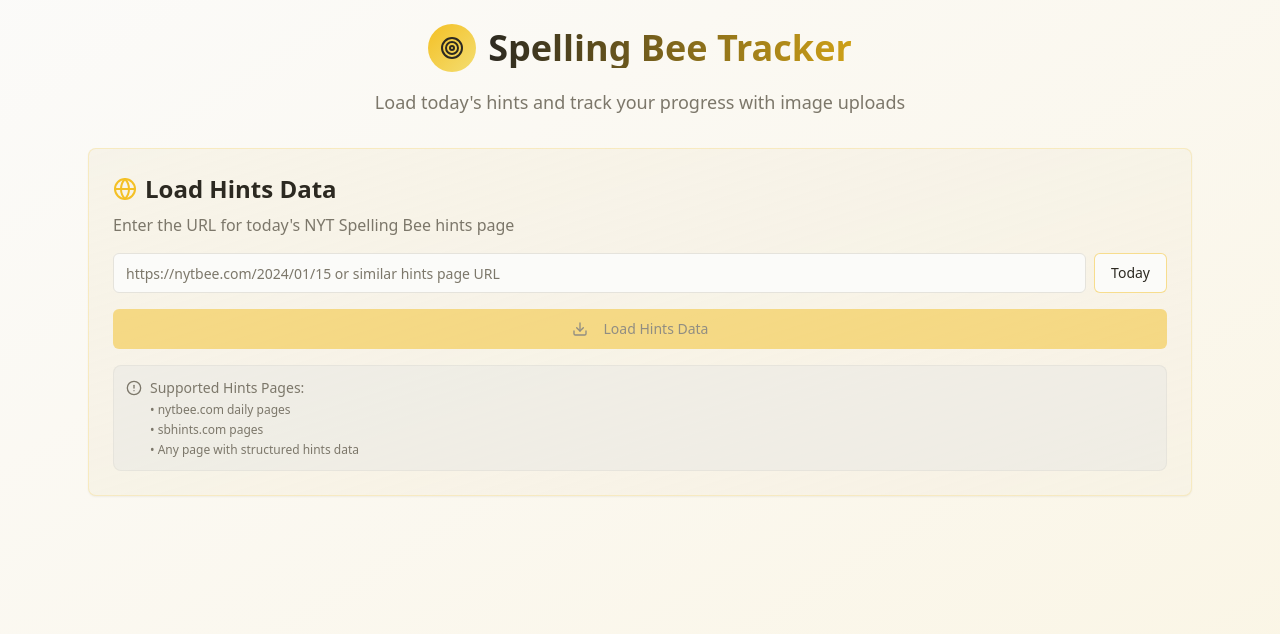
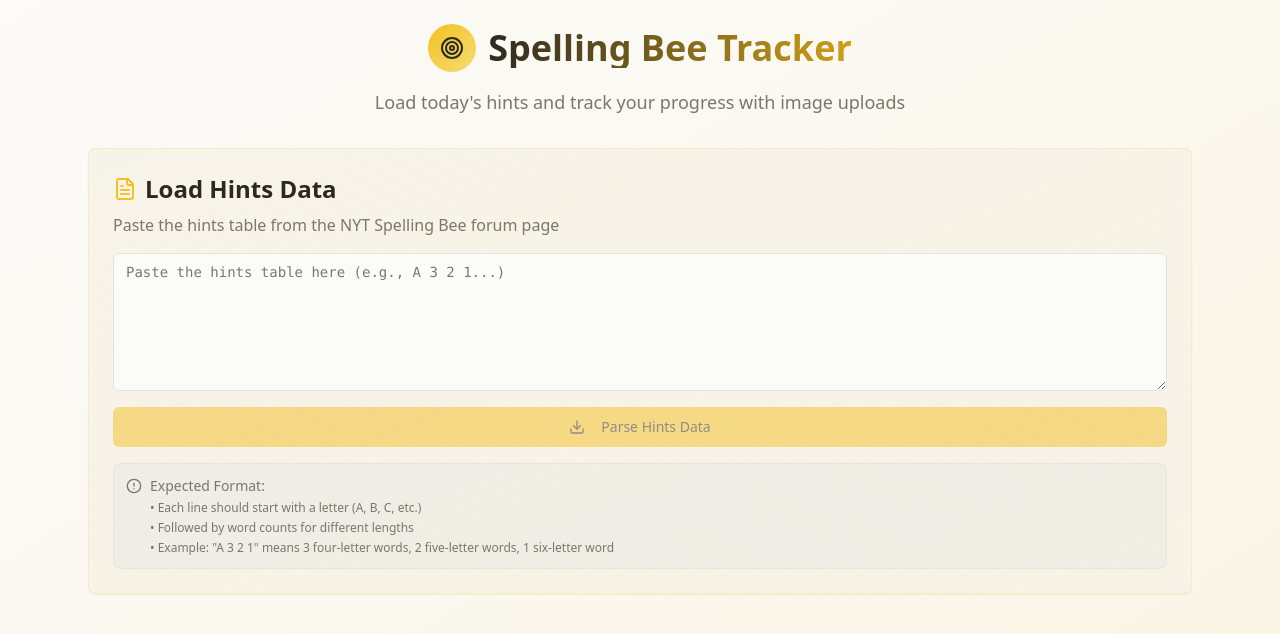
Before and after one commit to jmcorcoran/spelling-bee-tracker, a React (Vite) app: page / in a window 1280 px wide. Shown: the top 634 px of the page. Built offline with nearby package versions, Linux system fonts and the light colour scheme.

Commit message:
Remove URL pasting, add text input
Replaces the URL pasting functionality with a text input for pasting hints table data.

```diff
--- a/src/components/HintsFetcher.tsx
+++ b/src/components/HintsFetcher.tsx
@@ -1,9 +1,9 @@
 import { useState } from 'react';
 import { Card } from '@/components/ui/card';
 import { Button } from '@/components/ui/button';
-import { Input } from '@/components/ui/input';
+import { Textarea } from '@/components/ui/textarea';
 import { Badge } from '@/components/ui/badge';
-import { Globe, Download, AlertCircle, CheckCircle } from 'lucide-react';
+import { FileText, Download, AlertCircle, CheckCircle } from 'lucide-react';
 import { useToast } from '@/hooks/use-toast';
 
 interface HintsData {
@@ -17,7 +17,7 @@ interface HintsFetcherProps {
 }
 
 const HintsFetcher = ({ onHintsLoaded }: HintsFetcherProps) => {
-  const [url, setUrl] = useState('');
+  const [hintsText, setHintsText] = useState('');
   const [isLoading, setIsLoading] = useState(false);
   const [lastFetched, setLastFetched] = useState<string | null>(null);
   const { toast } = useToast();
@@ -63,26 +63,11 @@ const HintsFetcher = ({ onHintsLoaded }: HintsFetcherProps) => {
     }
   };
 
-  // CORS-safe fetch via Jina AI Reader proxy
-  const fetchTextViaProxy = async (rawUrl: string): Promise<string> => {
-    const proxied = 'https://r.jina.ai/http://' + rawUrl.replace(/^https?:\/\//, '');
-    const res = await fetch(proxied, { headers: { Accept: 'text/plain' } });
-    if (!res.ok) throw new Error(`Fetch failed: ${res.status}`);
-    return await res.text();
-  };
-
-  // If user pastes a NYTimes forum URL with a date, derive the matching nytbee.com date page
-  const deriveNytbeeUrl = (nytimesUrl: string): string | null => {
-    const m = nytimesUrl.match(/nytimes\.com\/(\d{4})\/(\d{2})\/(\d{2})\/crosswords\/spelling-bee-forum/i);
-    if (!m) return null;
-    const [, y, mm, dd] = m;
-    return `https://nytbee.com/${y}/${mm}/${dd}`;
-  };
-  const fetchHints = async () => {
-    if (!url.trim()) {
+  const parseHints = async () => {
+    if (!hintsText.trim()) {
       toast({
-        title: "URL Required",
-        description: "Please enter the URL for today's hints page.",
+        title: "Text Required",
+        description: "Please paste the hints table text.",
         variant: "destructive",
       });
       return;
@@ -91,34 +76,12 @@ const HintsFetcher = ({ onHintsLoaded }: HintsFetcherProps) => {
     setIsLoading(true);
 
     try {
-      const inputUrl = url.trim();
-      const candidates: string[] = [];
-
-      const derived = deriveNytbeeUrl(inputUrl);
-      if (derived) candidates.push(derived);
-      candidates.push(inputUrl);
-
-      let parsed: { hintsData: HintsData; totalWords: number } | null = null;
-      let sourceUsed = "";
-
-      for (const src of candidates) {
-        try {
-          const text = await fetchTextViaProxy(src);
-          parsed = parseHintsFromContent(text);
-          if (parsed) {
-            sourceUsed = src;
-            break;
-          }
-        } catch (e) {
-          console.warn("Fetch/parse failed for", src, e);
-        }
-      }
+      const parsed = parseHintsFromContent(hintsText.trim());
 
       if (!parsed) {
         toast({
           title: "Could not parse hints",
-          description:
-            "We couldn't find a recognizable hints grid on that page. Try a nytbee.com daily page for full counts.",
+          description: "We couldn't find a recognizable hints grid in the pasted text. Make sure it includes letter rows with word counts.",
           variant: "destructive",
         });
         return;
@@ -128,74 +91,55 @@ const HintsFetcher = ({ onHintsLoaded }: HintsFetcherProps) => {
       setLastFetched(new Date().toLocaleString());
       toast({
         title: "Hints Loaded!",
-        description: `Loaded ${parsed.totalWords} total words from ${sourceUsed.includes("nytbee.com") ? "nytbee.com" : "the provided URL"}.`,
+        description: `Loaded ${parsed.totalWords} total words from the pasted text.`,
       });
     } catch (error) {
-      console.error("Error fetching hints:", error);
+      console.error("Error parsing hints:", error);
       toast({
         title: "Error Loading Hints",
-        description: "Could not fetch hints data. Please check the URL and try again.",
+        description: "Could not parse hints data. Please check the format and try again.",
         variant: "destructive",
       });
     } finally {
       setIsLoading(false);
     }
   };
-  const loadTodaysHints = () => {
-    // Generate today's likely URL pattern
-    const today = new Date();
-    const year = today.getFullYear();
-    const month = String(today.getMonth() + 1).padStart(2, '0');
-    const day = String(today.getDate()).padStart(2, '0');
-
-    // Common patterns for hints pages
-    const possibleUrl = `https://nytbee.com/${year}/${month}/${day}`;
-    setUrl(possibleUrl);
-  };
 
   return (
     <Card className="p-6 bg-gradient-to-br from-honeycomb/5 to-wax/30 border-honeycomb/20">
       <div className="mb-4">
         <h2 className="text-2xl font-bold text-foreground mb-2 flex items-center gap-2">
-          <Globe className="h-6 w-6 text-honeycomb" />
+          <FileText className="h-6 w-6 text-honeycomb" />
           Load Hints Data
         </h2>
         <p className="text-muted-foreground">
-          Enter the URL for today's NYT Spelling Bee hints page
+          Paste the hints table from the NYT Spelling Bee forum page
         </p>
       </div>
 
       <div className="space-y-4">
-        <div className="flex gap-2">
-          <Input
-            placeholder="https://nytbee.com/2024/01/15 or similar hints page URL"
-            value={url}
-            onChange={(e) => setUrl(e.target.value)}
-            className="flex-1"
-          />
-          <Button
-            variant="outline"
-            onClick={loadTodaysHints}
-            className="border-honeycomb/50 hover:bg-honeycomb/10"
-          >
-            Today
-          </Button>
-        </div>
+        <Textarea
+          placeholder="Paste the hints table here (e.g., A 3 2 1...)"
+          value={hintsText}
+          onChange={(e) => setHintsText(e.target.value)}
+          className="min-h-[120px] font-mono text-sm"
+          rows={6}
+        />
 
         <Button
-          onClick={fetchHints}
-          disabled={isLoading || !url.trim()}
+          onClick={parseHints}
+          disabled={isLoading || !hintsText.trim()}
           className="w-full bg-honeycomb hover:bg-honeycomb-dark text-foreground"
         >
           {isLoading ? (
             <>
               <div className="animate-spin rounded-full h-4 w-4 border-2 border-foreground border-t-transparent mr-2"></div>
-              Loading Hints...
+              Parsing Hints...
             </>
           ) : (
             <>
               <Download className="h-4 w-4 mr-2" />
-              Load Hints Data
+              Parse Hints Data
             </>
           )}
         </Button>
@@ -213,11 +157,11 @@ const HintsFetcher = ({ onHintsLoaded }: HintsFetcherProps) => {
           <div className="flex items-start gap-2">
             <AlertCircle className="h-4 w-4 text-muted-foreground mt-0.5" />
             <div className="text-sm text-muted-foreground">
-              <p className="font-medium mb-1">Supported Hints Pages:</p>
+              <p className="font-medium mb-1">Expected Format:</p>
               <ul className="text-xs space-y-1">
-                <li>• nytbee.com daily pages</li>
-                <li>• sbhints.com pages</li>
-                <li>• Any page with structured hints data</li>
+                <li>• Each line should start with a letter (A, B, C, etc.)</li>
+                <li>• Followed by word counts for different lengths</li>
+                <li>• Example: "A 3 2 1" means 3 four-letter words, 2 five-letter words, 1 six-letter word</li>
               </ul>
             </div>
           </div>
```
